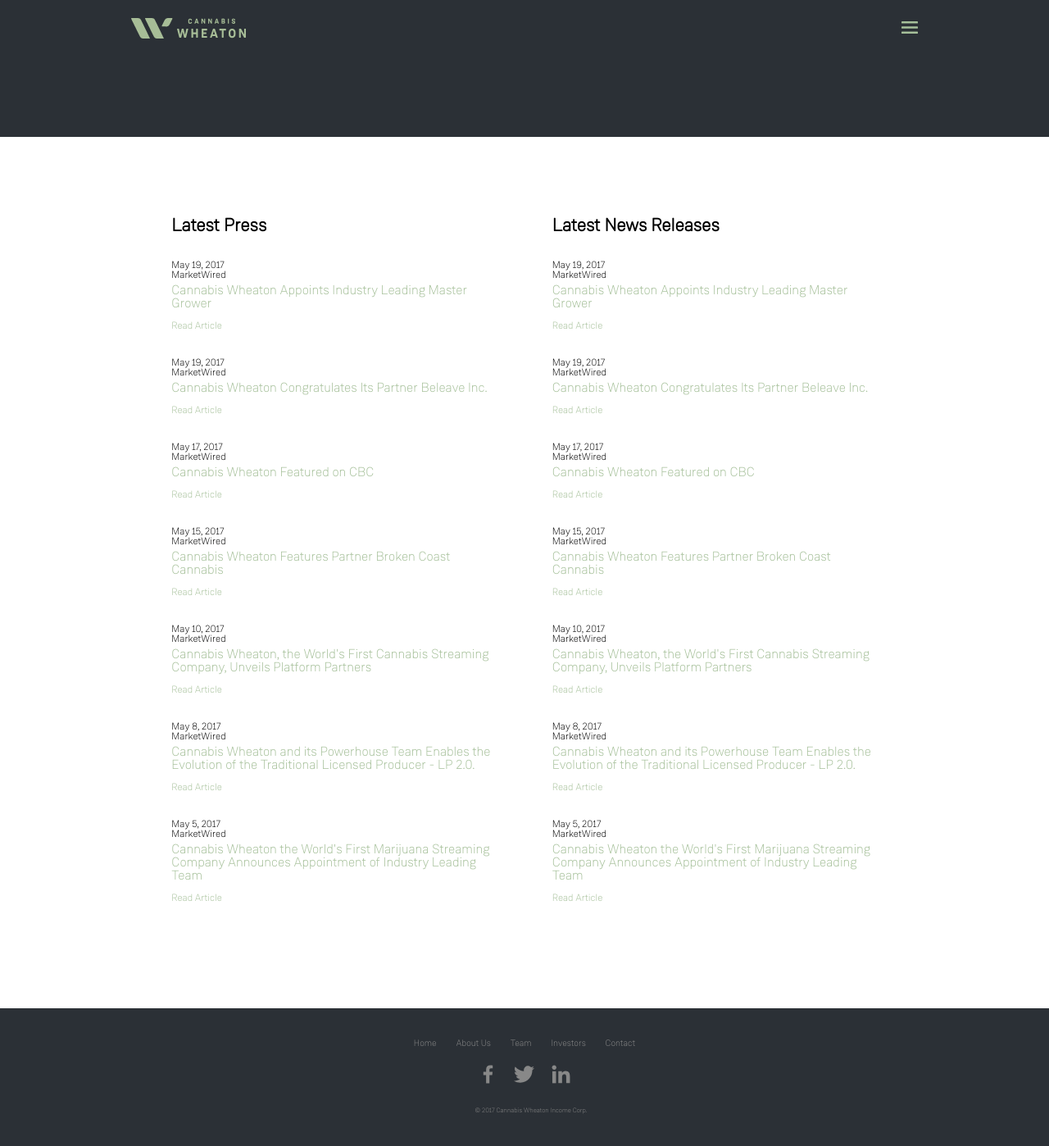
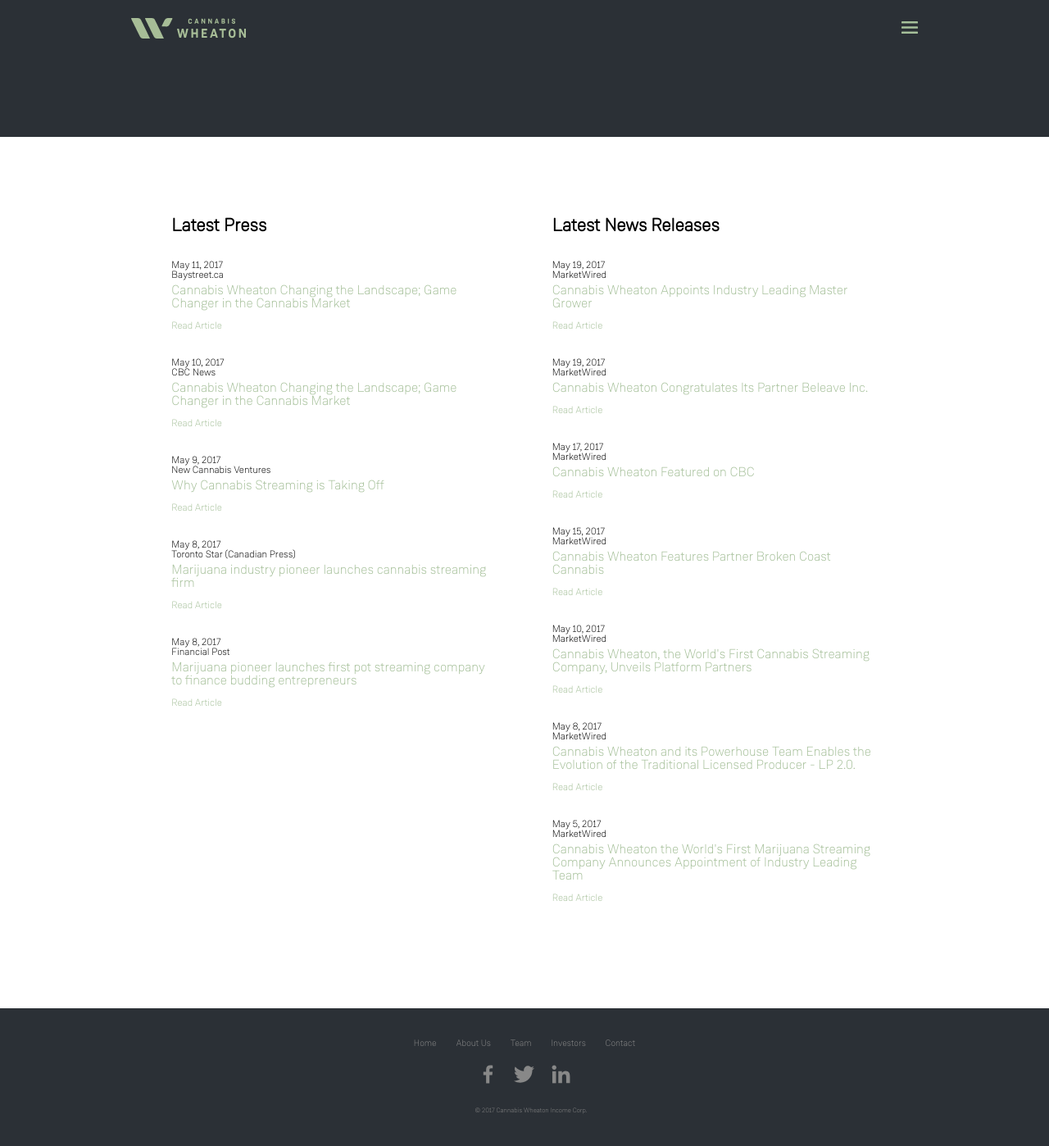
Before and after one commit to robcodonnell/cannabiswheaton, a Jekyll site: the page built from news.html, in a window 1280 px wide and 1400 px high, scrolled down 165 px. Shown: the whole window at 82% size. Built offline with Jekyll 4.4.1, drawn with Linux system fonts in a browser that asks for light colours; nearby versions of some CDN libraries.

Commit message:
content added to news page

```diff
--- a/_data/newsreleases.yml
+++ b/_data/newsreleases.yml
@@ -1,3 +1,24 @@
-- date: ""
-  headline: ""
-  link: ""
+- date: "May 11, 2017"
+  source: "Baystreet.ca"
+  headline: "Cannabis Wheaton Changing the Landscape; Game Changer in the Cannabis Market"
+  link: "http://www.baystreet.ca/articles/stockstowatch.aspx?id=1815"
+
+- date: "May 10, 2017"
+  source: "CBC News"
+  headline: "Cannabis Wheaton Changing the Landscape; Game Changer in the Cannabis Market"
+  link: "http://www.cbc.ca/news/business/canada-marijuana-streaming-financing-1.4106715"
+
+- date: "May 9, 2017"
+  source: "New Cannabis Ventures"
+  headline: "Why Cannabis Streaming is Taking Off"
+  link: "https://www.newcannabisventures.com/why-cannabis-streaming-is-taking-off/"
+
+- date: "May 8, 2017"
+  source: "Toronto Star (Canadian Press)"
+  headline: "Marijuana industry pioneer launches cannabis streaming firm"
+  link: "https://www.thestar.com/business/2017/05/08/marijuana-industry-pioneer-launches-cannabis-streaming-firm.html"
+
+- date: "May 8, 2017"
+  source: "Financial Post"
+  headline: "Marijuana pioneer launches first pot streaming company to finance budding entrepreneurs"
+  link: "http://business.financialpost.com/investing/marijuana-pioneer-launches-first-pot-streaming-company-to-finance-budding-entrepreneurs"
--- a/_sass/_subpages.scss
+++ b/_sass/_subpages.scss
@@ -19,6 +19,7 @@
     padding: 4rem 10rem;
   }
   .article-list {
+    vertical-align: top;
     @include bp(tablet) {
       display: inline-block;
       width: 48%;
--- a/news.html
+++ b/news.html
@@ -16,7 +16,7 @@
   <div class="article-list">
     <h2 class="list-header">Latest Press</h2>
     <ul>
-      {% for article in site.data.press %}
+      {% for article in site.data.newsreleases %}
         <li>
           <p class="article-small">{{article.date}}</p>
           <p class="article-small">{{article.source}}</p>
```
Also changed, not shown: 2 other files.
